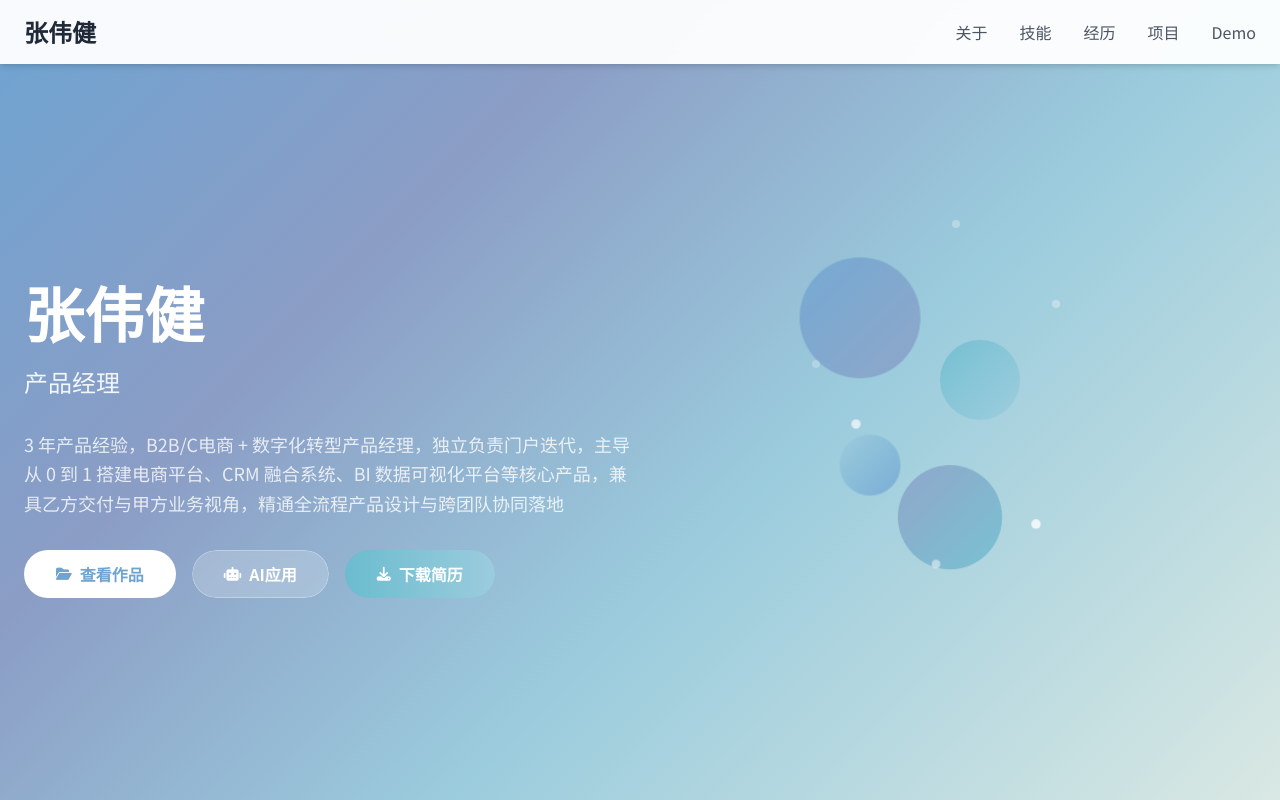
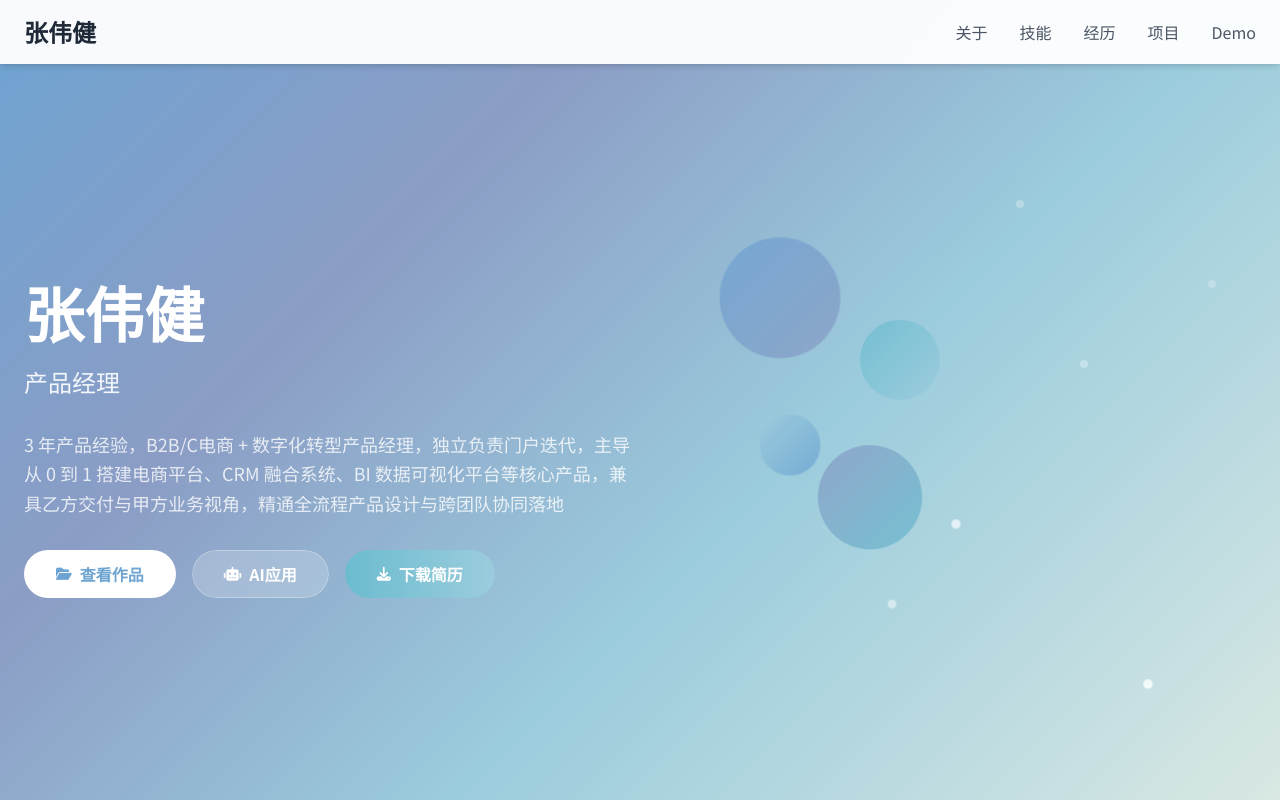
Before and after one commit to qq1251641262-gif/pm-portfolio, a plain HTML site: page index.html in a window 1280 px wide. Shown: the top 800 px of the page. Drawn offline with nearby package versions, Linux system fonts and the light colour scheme.

Commit message:
Update: Move 4 circles and dots to center-right, vertically centered position

```diff
--- a/index.html
+++ b/index.html
@@ -70,8 +70,8 @@
             width: 120px;
             height: 120px;
             background: linear-gradient(135deg, #6EA4D2 0%, #8B9DC5 100%);
-            top: calc(50% - 140px);
-            right: calc(50% - 280px);
+            top: calc(50% - 160px);
+            right: calc(50% - 200px);
             animation-delay: 0s;
         }
 
@@ -79,8 +79,8 @@
             width: 80px;
             height: 80px;
             background: linear-gradient(135deg, #6BBCCF 0%, #9BCCDD 100%);
-            top: calc(50% - 60px);
-            right: calc(50% - 380px);
+            top: calc(50% - 80px);
+            right: calc(50% - 300px);
             animation-delay: 1s;
         }
 
@@ -88,8 +88,8 @@
             width: 60px;
             height: 60px;
             background: linear-gradient(135deg, #9BCCDD 0%, #6EA4D2 100%);
-            top: calc(50% + 40px);
-            right: calc(50% - 260px);
+            top: calc(50% + 20px);
+            right: calc(50% - 180px);
             animation-delay: 2s;
         }
 
@@ -97,8 +97,8 @@
             width: 100px;
             height: 100px;
             background: linear-gradient(135deg, #8B9DC5 0%, #6BBCCF 100%);
-            top: calc(50% + 80px);
-            right: calc(50% - 360px);
+            top: calc(50% + 60px);
+            right: calc(50% - 280px);
             animation-delay: 3s;
         }
 
@@ -263,12 +263,12 @@
         <div class="bg-shape bg-shape-4"></div>
         <!-- 装饰点 -->
         <div class="bg-dots">
-            <div class="bg-dot" style="top: calc(50% - 180px); right: calc(50% - 320px); animation-delay: 0.5s;"></div>
-            <div class="bg-dot" style="top: calc(50% - 100px); right: calc(50% - 420px); animation-delay: 1.2s;"></div>
-            <div class="bg-dot" style="top: calc(50% + 20px); right: calc(50% - 220px); animation-delay: 1.8s;"></div>
-            <div class="bg-dot" style="top: calc(50% + 120px); right: calc(50% - 400px); animation-delay: 2.5s;"></div>
-            <div class="bg-dot" style="top: calc(50% - 40px); right: calc(50% - 180px); animation-delay: 0.8s;"></div>
-            <div class="bg-dot" style="top: calc(50% + 160px); right: calc(50% - 300px); animation-delay: 1.5s;"></div>
+            <div class="bg-dot" style="top: 25%; right: 20%; animation-delay: 0.5s;"></div>
+            <div class="bg-dot" style="top: 45%; right: 15%; animation-delay: 1.2s;"></div>
+            <div class="bg-dot" style="top: 65%; right: 25%; animation-delay: 1.8s;"></div>
+            <div class="bg-dot" style="top: 85%; right: 10%; animation-delay: 2.5s;"></div>
+            <div class="bg-dot" style="top: 35%; right: 5%; animation-delay: 0.8s;"></div>
+            <div class="bg-dot" style="top: 75%; right: 30%; animation-delay: 1.5s;"></div>
         </div>
     </div>
     <!-- 导航栏 -->
```
